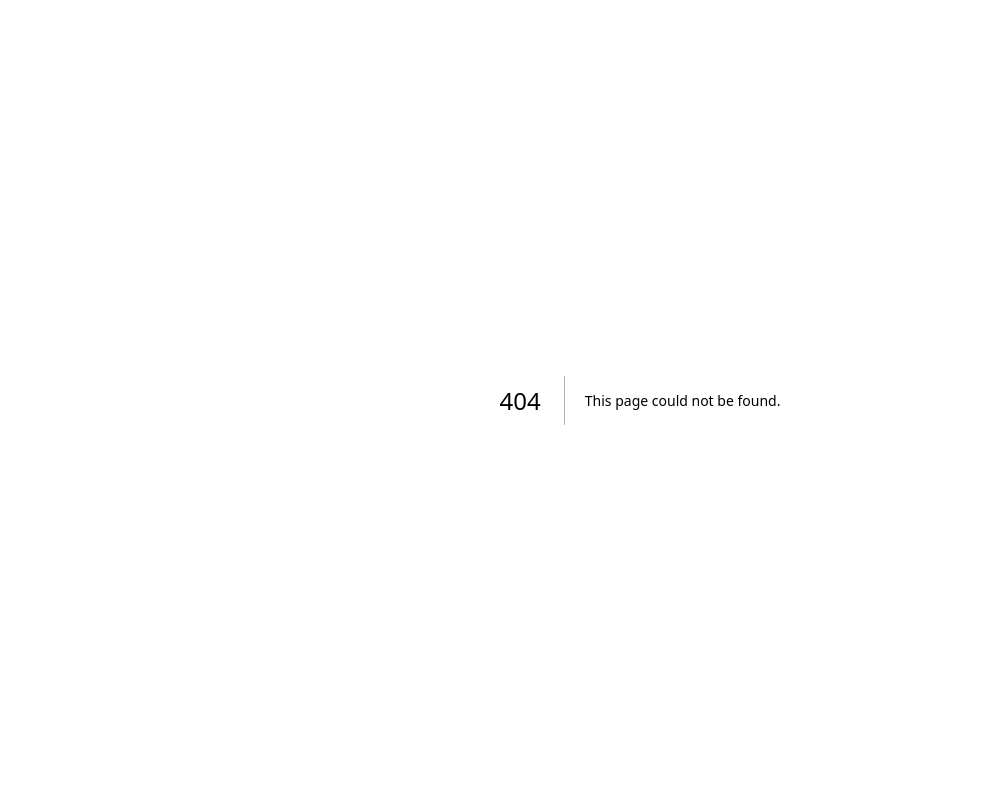
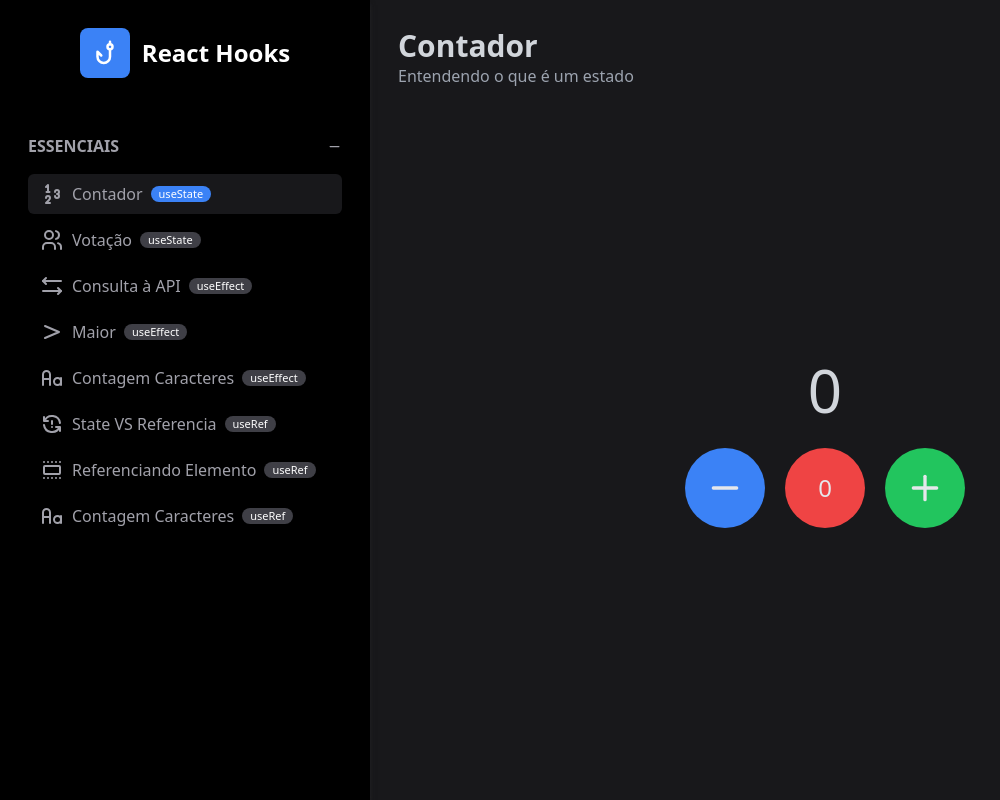
Before and after one commit to PedroSCY/React.js_hooks, a Next.js app: page /essenciais/contador in a window 1280 px wide. Before the commit this address had no page. Shown: the whole page, without its empty margins (0-1000 px from the left). Built offline with nearby package versions, Linux system fonts and the light colour scheme.

Commit message:
useState

```diff
--- a/package.json
+++ b/package.json
@@ -10,6 +10,7 @@
   },
   "dependencies": {
     "@tabler/icons": "^1.117.0",
+    "@tabler/icons-react": "^3.30.0",
     "next": "14.0.3",
     "react": "^18",
     "react-dom": "^18",
--- a/src/components/template/MenuPrincipal.tsx
+++ b/src/components/template/MenuPrincipal.tsx
@@ -1,17 +1,24 @@
-import { IconMenu, IconX } from "@tabler/icons";
 import { MenuItem } from "../../data/models/MenuItem";
 import { MenuSecao } from "../../data/models/MenuSecao";
 import Logo from "./Logo";
 import MenuPrincipalItem from "./MenuPrincipalItem";
 import MenuPrincipalSecao from "./MenuPrincipalSecao";
 import Flex from "./Flex";
+import { IconArrowsLeftRight, IconLetterCase, IconMathGreater, IconNumber, IconNumber123, IconNumbers, IconRefreshAlert, IconSection, IconUsers } from "@tabler/icons-react";
 
 export default function MenuPrincipal() {
     const secoes = [
         {
             titulo: "Essenciais",
             aberta: true,
-            itens: [],
+            itens: [{titulo: "Contador",tag: "useState",url: "/essenciais/contador",icone:<IconNumbers />},
+            {titulo:"Votação", url:"/essenciais/votacao", tag:"useState", icone:<IconUsers/>},
+            {titulo:"Consulta à API", url:"/essenciais/consultaAPI", tag:"useEffect", icone: <IconArrowsLeftRight/>},
+            {titulo:"Maior", url:"/essenciais/maior", tag:"useEffect", icone:<IconMathGreater/>},
+            {titulo:"Contagem Caracteres", url:"/essenciais/contagemCaracteresEffect", tag:"useEffect", icone:<IconLetterCase/>},
+            {titulo:"State VS Referencia", url:"/essenciais/stateVsRef", tag:"useRef",icone:<IconRefreshAlert/>},
+            {titulo:"Referenciando Elemento", url:"/essenciais/refElemento", tag:"useRef", icone:<IconSection/>},
+            {titulo:"Contagem Caracteres", url:"/essenciais/contagemCaracteresRef", tag:"useRef", icone: <IconLetterCase/>}],
         },
     ];
     const mini = false;
--- /dev/null
+++ b/src/pages/essenciais/contador.tsx
@@ -0,0 +1,41 @@
+import Botao from '@/components/template/Botao'
+import Display from '@/components/template/Display'
+import Flex from '@/components/template/Flex'
+import Pagina from '@/components/template/Pagina'
+import { IconMinus, IconPlus } from '@tabler/icons-react'
+import React, { useState } from 'react'
+
+export default function() {
+
+    let [count,setCount] = useState(0);
+
+  return (
+    <Pagina titulo='Contador' subtitulo='Entendendo o que é um estado' >
+        <Display texto={count}/>
+        <Flex gap={5}>
+            <Botao
+                redondo
+                icone={<IconMinus size={40}/>}
+                tamanho="2xl"
+                cor="bg-blue-500"
+                onClick={()=>setCount(count-1)}
+            />
+            <Botao
+                redondo
+                texto="0"
+                tamanho="2xl"
+                cor="bg-red-500"
+                onClick={()=>setCount(0)}
+            />
+            <Botao
+                redondo
+                icone={<IconPlus size={40}/>}
+                tamanho="2xl"
+                cor="bg-green-500"
+                onClick={()=>setCount(count+1)}
+            />
+
+        </Flex>
+    </Pagina>
+  )
+}
--- /dev/null
+++ b/src/pages/essenciais/votacao.tsx
@@ -0,0 +1,46 @@
+import Pagina from "../../components/template/Pagina"
+import Flex from "../../components/template/Flex"
+import Display from "../../components/template/Display"
+import Botao from "../../components/template/Botao"
+import { useState } from "react"
+
+export default function(){
+    const [dados, setDados] = useState({votosRoxo:0, votosVerde:0});
+
+    function votoRoxo(){
+        //Pode ser que a variável dados tenha algum membro alterado durante a atualização
+        //setDados({votosRoxo: dados.votosRoxo+1, votosVerde:dados.votosVerde})
+        //Para garantir que a variável dados seja atualizada com base no seu valor atual,
+        //podemos passar uma função para o setDados que recebe o valor atual e retorna o novo valor
+        setDados((dadosAtuais)=>{
+            return {votosRoxo:dadosAtuais.votosRoxo+1,
+                    votosVerde:dadosAtuais.votosVerde}
+        })
+    }
+
+    function votoVerde(){
+        setDados((dadosAtuais)=>{
+            return {votosRoxo:dadosAtuais.votosRoxo,
+                votosVerde:dadosAtuais.votosVerde+1}
+        })
+    }
+
+    function zerarVotacao(){
+        setDados(()=>{
+            return {votosRoxo:0,
+                votosVerde:0}
+        })
+    }
+
+    return (<Pagina titulo="Votação" subtitulo="Usando estado com objeto">
+        <Flex col center>
+            <Display texto="Qual a melhor cor?"
+            textoComplementar={`Verde:${dados.votosVerde} | Roxo: ${dados.votosRoxo}`}/>
+            <Flex gap={5}>
+                <Botao cor="bg-green-600" onClick={votoVerde} redondo tamanho="2xl"/>
+                <Botao cor="bg-purple-600" onClick={votoRoxo} redondo tamanho="2xl"/>
+            </Flex>
+            <Botao texto="Zerar" onClick={zerarVotacao} cor="bg-gray-700" tamanho="lg"/>
+        </Flex>
+    </Pagina>)
+}
```
Also changed, not shown: src/extras/efeitoColateral.js (added, +13 -0 lines), src/extras/renderizacao.js (added, +11 -0 lines), 1 other file (tests, documents, lock files or other folders).
